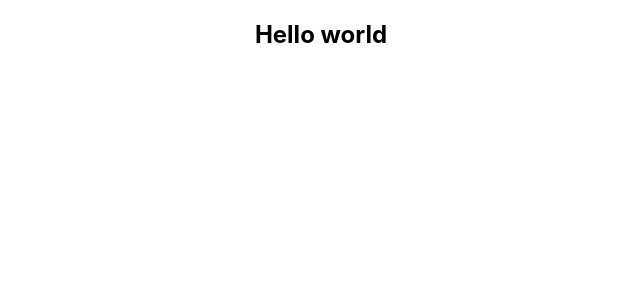
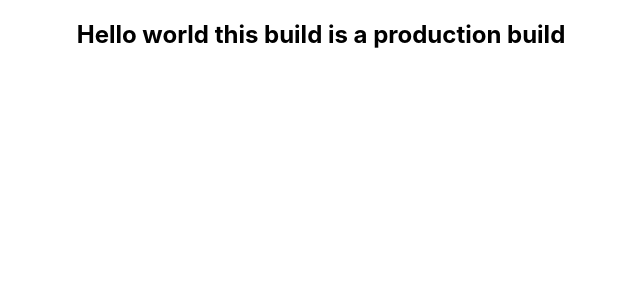
Before and after one commit to CodeeFi/kvscos, a React (Create React App) app: page / in a window 1280 px wide. Shown: the top 300 px of the page, without its empty margins (319-959 px from the left). Built offline with nearby package versions, Linux system fonts and the light colour scheme.

Commit message:
some changes::

```diff
--- a/src/App.jsx
+++ b/src/App.jsx
@@ -4,7 +4,7 @@ import "./css/App.css";
 function App() {
   return (
     <div className="App">
-      <h2>Hello world</h2>
+      <h2>Hello world this build is a production build</h2>
     </div>
   );
 }
```
